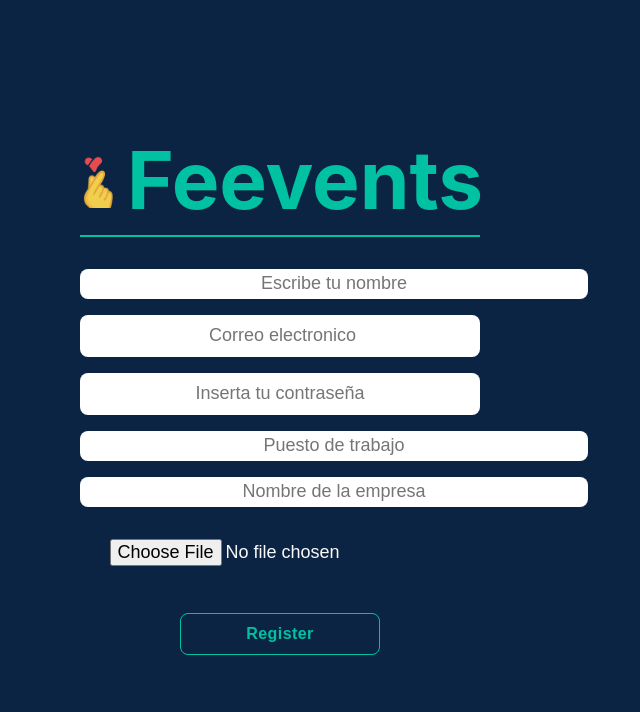
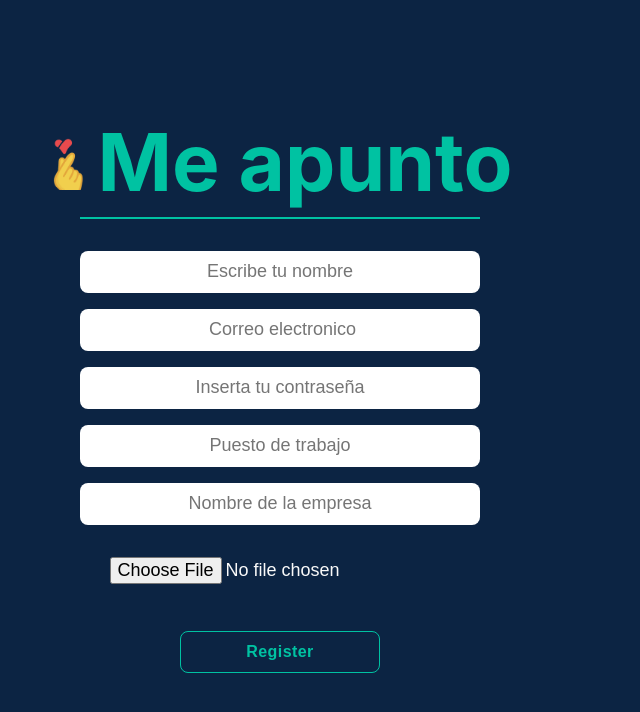
Before and after one commit to amsiceza/TBridge-Feending-Project, a React (Vite) app: page /register in a window 1280 px wide. Shown: the top 712 px of the page, without its empty margins (360-1000 px from the left). Built offline with nearby package versions, Linux system fonts and the light colour scheme; a web font is replaced by a local one.

Commit message:
Update register

```diff
--- a/src/App.jsx
+++ b/src/App.jsx
@@ -20,11 +20,11 @@ function App() {
   return (
     <div>
       <BrowserRouter>
-          {token && !window.location.pathname.includes('/register') ? ( // Ternario para condicionar la renderización del Sidebar
+          {token && !window.location.pathname.includes('/register') && !window.location.pathname.includes('/login') ? ( // Ternario para condicionar la renderización del Sidebar
             <Header />
           ) : null}
           <div className="app-container">
-            {token && !window.location.pathname.includes('/register') ? ( // Ternario para condicionar la renderización del Sidebar
+            {token && !window.location.pathname.includes('/register') && !window.location.pathname.includes('/login') ? ( // Ternario para condicionar la renderización del Sidebar
               <div className="sidebar-boss-container">
                 <Sidebar />
               </div>
--- a/src/App.scss
+++ b/src/App.scss
@@ -19,6 +19,7 @@
 }
 .content-container{
   width: 80%;
+  height: 100%;
   display: flex;
   flex-direction: column;
 }
--- a/src/components/Register/Register.jsx
+++ b/src/components/Register/Register.jsx
@@ -1,9 +1,8 @@
-import React, { useState } from "react";
-import "./Register.scss"
+import React, { useState, useRef } from "react";
+import "./Register.scss";
 import { useDispatch } from "react-redux";
 import { register } from "../../features/auth/authSlice";
-import Hands from "../../assets/hands.png"
-
+import Hands from "../../assets/hands.png";
 
 const Register = () => {
   const [formData, setFormData] = useState({
@@ -13,12 +12,17 @@ const Register = () => {
     role: "",
     puesto: "",
     empresa: "",
-    imagen: "",
   });
 
-  const { nombre, email, password, puesto, empresa, imagen } = formData;
+  const fileInputRef = useRef(null); // Referencia al input de archivo
 
-  const dispatch = useDispatch()
+  const { nombre, email, password, puesto, empresa } = formData;
+
+  const dispatch = useDispatch();
+
+  const handleFileChange = (e) => {
+    // No almacenamos el archivo en el estado formData
+  };
 
   const onChange = (e) => {
     setFormData((prevState) => ({
@@ -29,33 +33,79 @@ const Register = () => {
 
   const onSubmit = (e) => {
     e.preventDefault();
-    dispatch(register(formData))
+    const file = fileInputRef.current.files[0]; // Accedemos al archivo seleccionado a través de la referencia
+    const formDataS = new FormData();
+    formDataS.append("nombre", nombre);
+    formDataS.append("email", email);
+    formDataS.append("password", password);
+    formDataS.append("puesto", puesto);
+    formDataS.append("empresa", empresa);
+    formDataS.append("imagen", file);
+    dispatch(register(formDataS));
   };
 
   return (
     <div className="formContainer">
       <div className="title">
         <img src={Hands} alt="" />
-        <h1 className="header-title register">  Feevents</h1>
+        <h1 className="header-title register"> Me apunto</h1>
       </div>
       <div>
-
         <form className="formRegister" onSubmit={onSubmit}>
           <hr />
-            <input className="inputRegister" type="text" name="nombre" value={nombre} onChange={onChange} placeholder="Escribe tu nombre"/>
-            <input className="inputRegister" type="email" name="email" value={email} onChange={onChange} placeholder=" Correo electronico"/>
-            <input className="inputRegister"
+          <input
+            className="inputRegister"
+            type="text"
+            name="nombre"
+            value={nombre}
+            onChange={onChange}
+            placeholder="Escribe tu nombre"
+          />
+          <input
+            className="inputRegister"
+            type="email"
+            name="email"
+            value={email}
+            onChange={onChange}
+            placeholder=" Correo electronico"
+          />
+          <input
+            className="inputRegister"
             type="password"
             name="password"
             value={password}
             onChange={onChange}
             placeholder="Inserta tu contraseña"
           />
-            <input className="inputRegister" type="text" name="puesto" value={puesto} onChange={onChange} placeholder="Puesto de trabajo"/>
-            <input className="inputRegister" type="text" name="empresa" value={empresa} onChange={onChange} placeholder="Nombre de la empresa"/>
-            <div className="select-files"><input className="inputFiles" type="file" name="imagen" value={imagen} onChange={onChange} placeholder="imagen"/></div>
+          <input
+            className="inputRegister"
+            type="text"
+            name="puesto"
+            value={puesto}
+            onChange={onChange}
+            placeholder="Puesto de trabajo"
+          />
+          <input
+            className="inputRegister"
+            type="text"
+            name="empresa"
+            value={empresa}
+            onChange={onChange}
+            placeholder="Nombre de la empresa"
+          />
+          <div className="select-files">
+          <input
+              className="inputFiles"
+              type="file"
+              ref={fileInputRef} // Asignamos la referencia al input de archivo
+              onChange={handleFileChange}
+              placeholder="Imagen"
+            />
+          </div>
           <div className="container-btn-r">
-              <button className="btn-register" type="submit">Register</button>
+            <button className="btn-register" type="submit">
+              Register
+            </button>
           </div>
         </form>
       </div>
--- a/src/pages/EventForm/EventForm.scss
+++ b/src/pages/EventForm/EventForm.scss
@@ -16,7 +16,7 @@ font-size: 15px;
 }
 
 
-
+.event-group{
 label {
     display: block;
     margin-bottom: 1px;
@@ -33,6 +33,7 @@ label {
     height: 150px;
     padding: 5px;
   }
+}
 
 
   .event-location input{
```
Lines whose indentation alone changed are shown as unchanged.
